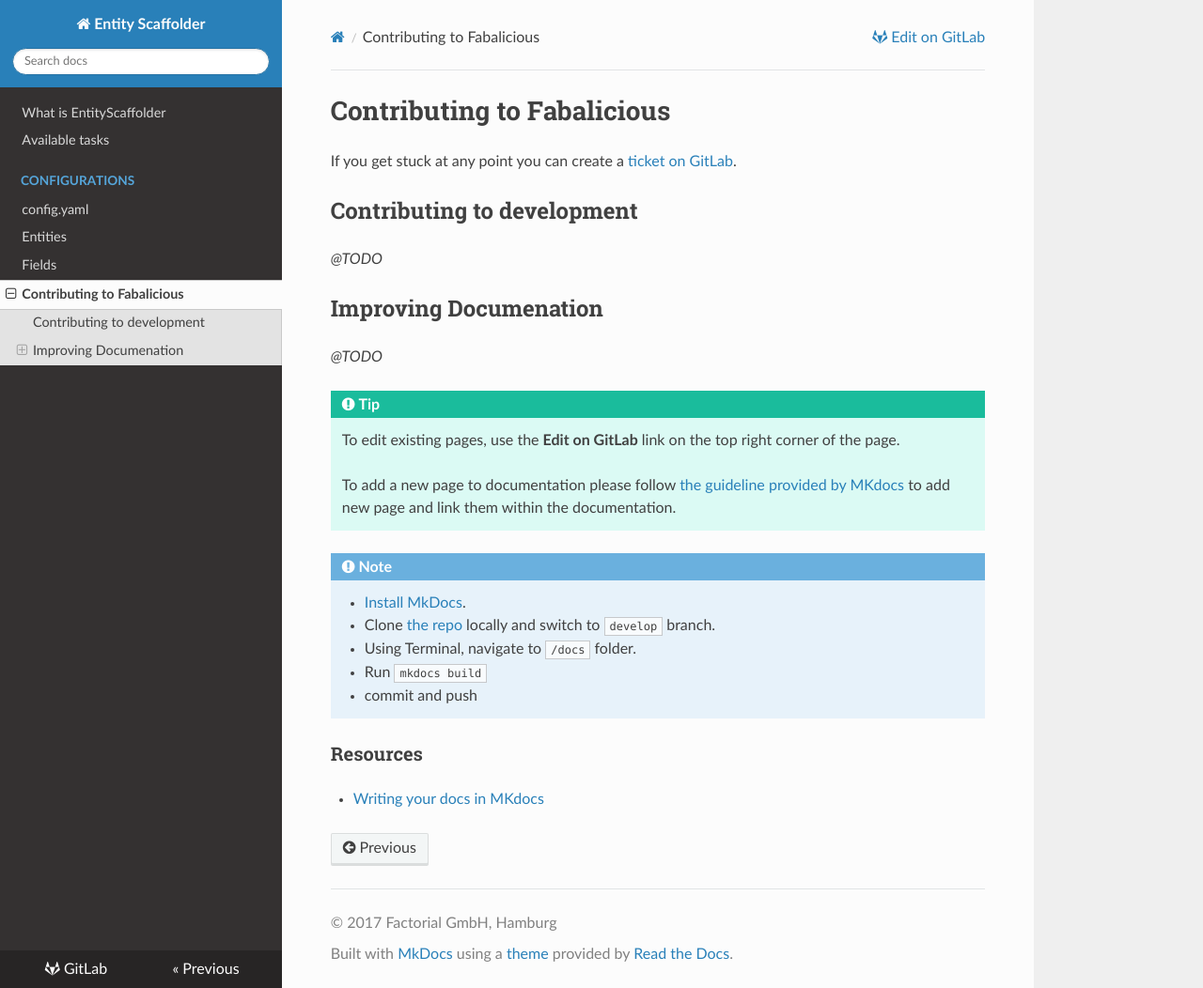
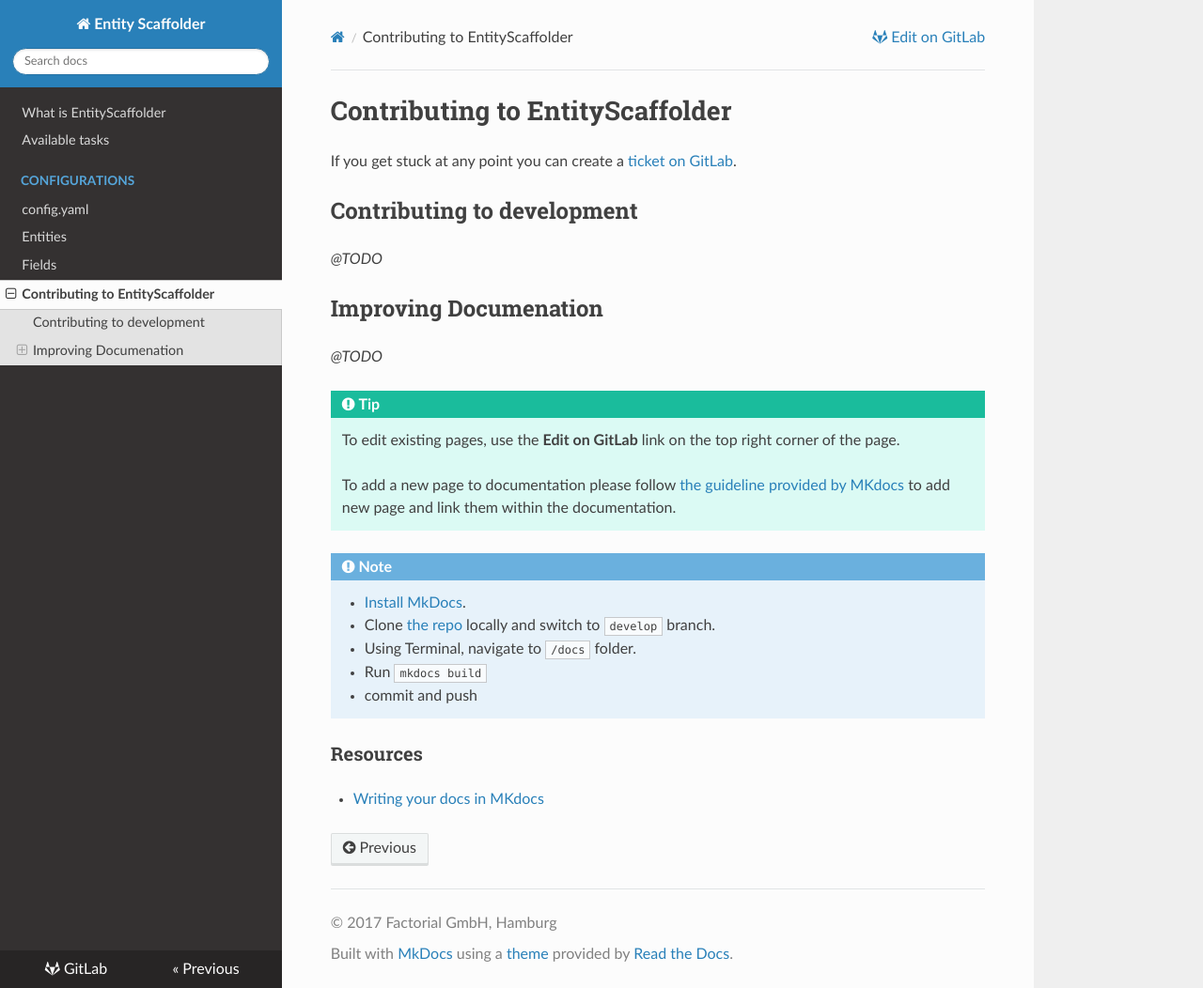
Before and after one commit to factorial-io/entity_scaffolder, an MkDocs documentation site: the page built from docs/docs/contribute.md, in a window 1280 px wide and 1052 px high. Shown: the whole window at 94% size. Built offline with MkDocs 1.6.1, drawn with Linux system fonts in a browser that asks for light colours; nearby versions of some CDN libraries; old or Windows-style settings are respelled for this version of MkDocs.

Commit message:
Update documentation

```diff
--- a/docs/docs/contribute.md
+++ b/docs/docs/contribute.md
@@ -1,4 +1,4 @@
-# Contributing to Fabalicious
+# Contributing to EntityScaffolder
 
 If you get stuck at any point you can create a [ticket on GitLab](https://source.factorial.io/skakanat/entity_scaffolder/issues).
 
@@ -19,7 +19,7 @@ _@TODO_
 !!! note
 
     - [Install MkDocs](http://www.mkdocs.org/#installation).
-    - Clone [the repo](https://github.com/factorial-io/fabalicious) locally and switch to `develop` branch.
+    - Clone [the repo](https://source.factorial.io/skakanat/entity_scaffolder) locally and switch to `develop` branch.
     - Using Terminal, navigate to `/docs` folder.
     - Run `mkdocs build`
     - commit and push
```
Also changed, not shown: docs/site/contribute/index.html, docs/site/index.html, docs/site/mkdocs/search_index.json.
